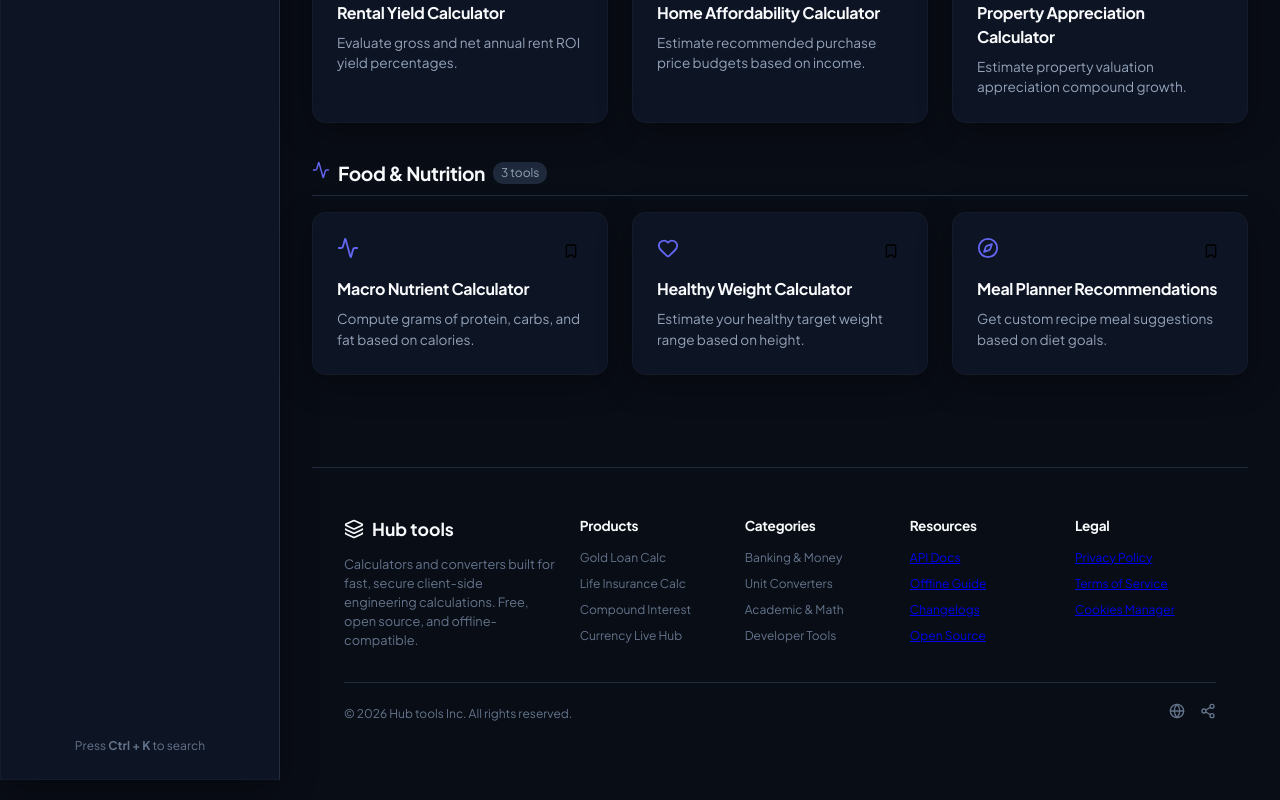
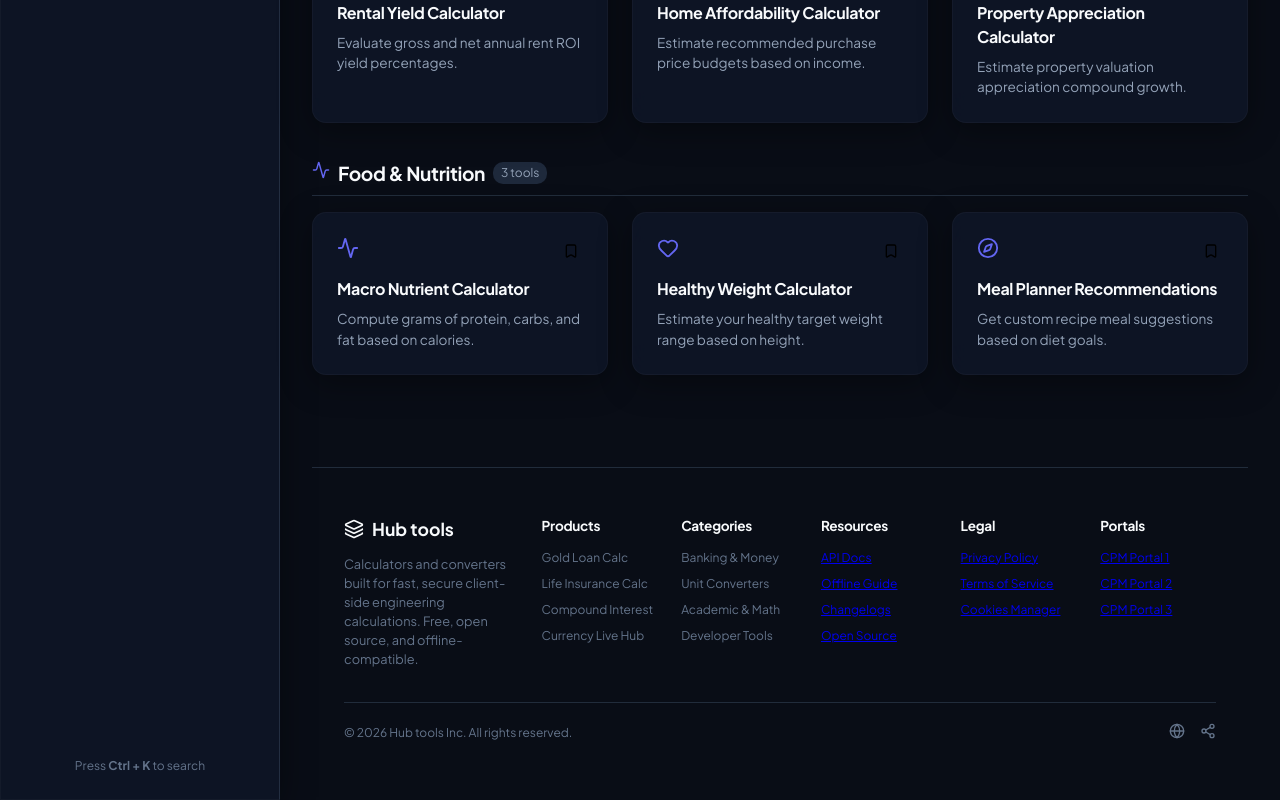
Before and after one commit to umaradnaan123/calculator-converter-hub, a React (Vite) app: page / in a window 1280 px wide. Shown: the part 5113-5913 px from the top of the page. Built offline with nearby package versions, Linux system fonts and the light colour scheme.

Commit message:
Updated project file

```diff
--- a/src/App.tsx
+++ b/src/App.tsx
@@ -674,6 +674,14 @@ export default function App() {
                   <a href="#" style={{ cursor: 'pointer' }}>Cookies Manager</a>
                 </div>
               </div>
+              <div>
+                <h4 style={{ fontSize: '0.85rem', marginBottom: '12px' }}>Portals</h4>
+                <div style={{ display: 'flex', flexDirection: 'column', gap: '8px', fontSize: '0.75rem', color: 'var(--text-muted)' }}>
+                  <a href="https://www.effectivecpmnetwork.com/hgz53fwb?key=604f09908fc20874955621b88a9c8ca6" target="_blank" rel="noopener noreferrer" style={{ cursor: 'pointer' }}>CPM Portal 1</a>
+                  <a href="https://www.effectivecpmnetwork.com/x946vg2zs4?key=247400cdfbed66491d3f84b3f3652bc6" target="_blank" rel="noopener noreferrer" style={{ cursor: 'pointer' }}>CPM Portal 2</a>
+                  <a href="https://www.effectivecpmnetwork.com/y64k0hg8e?key=b6e031570e1ac4dcce264194b1bf0101" target="_blank" rel="noopener noreferrer" style={{ cursor: 'pointer' }}>CPM Portal 3</a>
+                </div>
+              </div>
             </div>
             <div style={{ borderTop: '1px solid var(--border-color)', paddingTop: '20px', display: 'flex', justifyContent: 'space-between', alignItems: 'center', flexWrap: 'wrap', gap: '15px', fontSize: '0.75rem', color: 'var(--text-muted)' }}>
               <span>© {new Date().getFullYear()} Hub tools Inc. All rights reserved.</span>
--- a/src/index.css
+++ b/src/index.css
@@ -362,7 +362,7 @@ aside button:hover {
 
 .footer-grid {
   display: grid;
-  grid-template-columns: 1.5fr repeat(4, 1fr);
+  grid-template-columns: 1.5fr repeat(5, 1fr);
   gap: 24px;
 }
 
```
